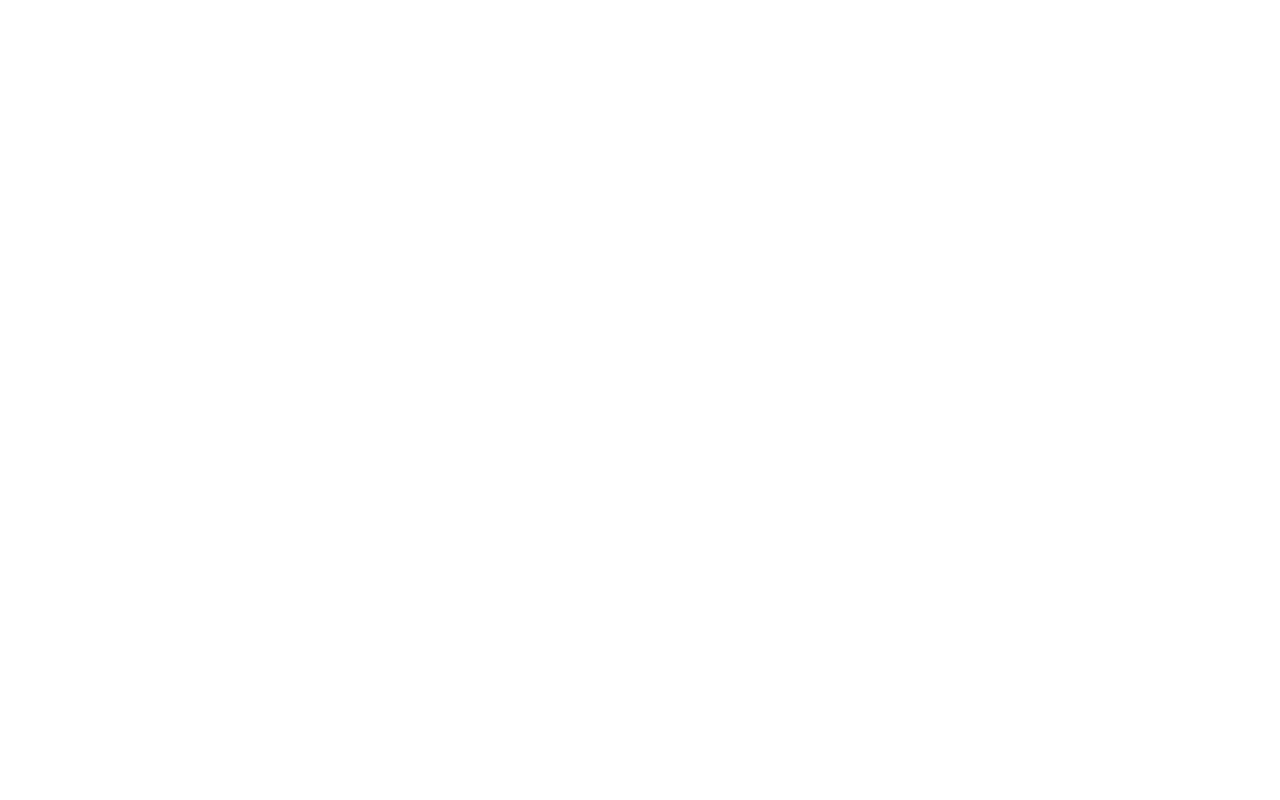
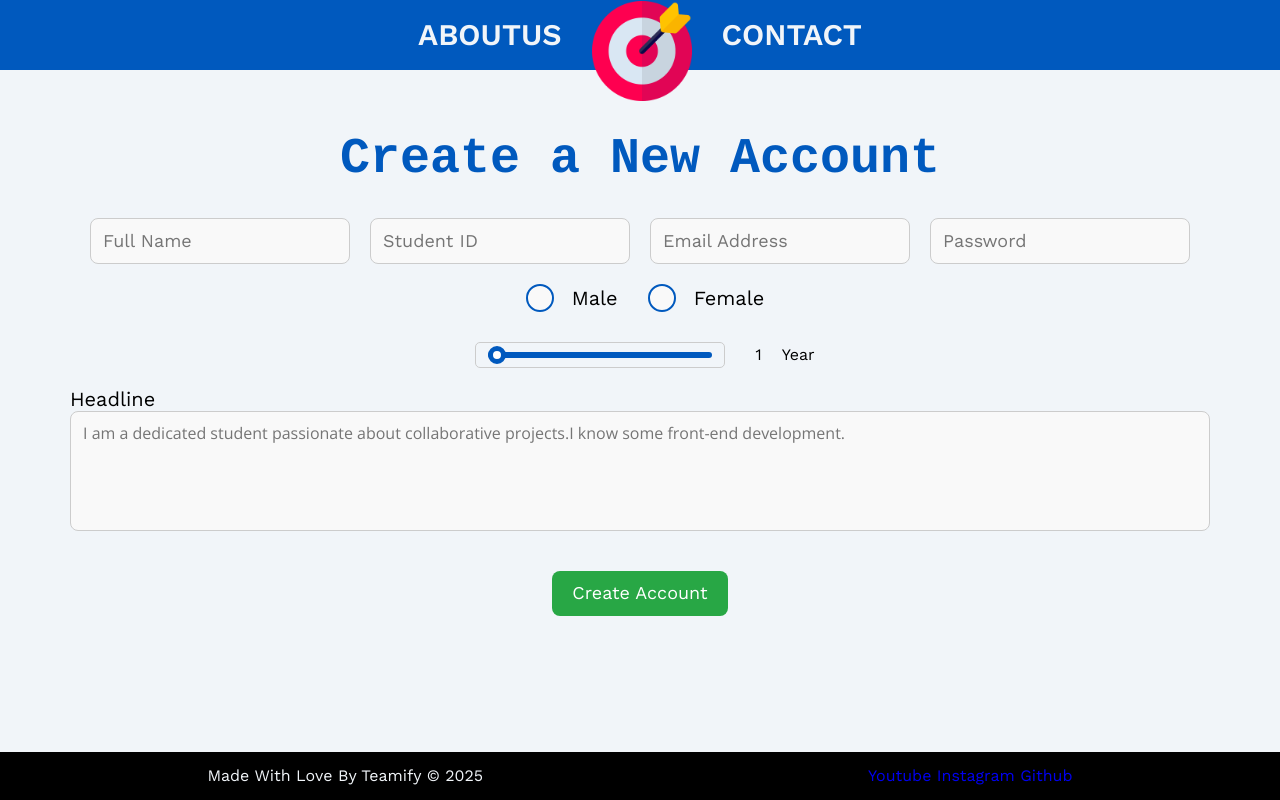
Before and after one commit to mohamedali-devx/teamify, a plain HTML site: page register.html in a window 1280 px wide. Drawn offline with nearby package versions, Linux system fonts and the light colour scheme; a web font is replaced by a local one.

Commit message:
register page

```diff
--- a/css/master.css
+++ b/css/master.css
@@ -1,6 +1,6 @@
 /* Start Variables */
 :root {
-    --main-color: #0075ff;
+    --main-color: #0059be;
     --secondary-color: #ff6a00;
     --confirm-color: #28a745;
     --back-color: #f1f5f9;
@@ -92,22 +92,33 @@ nav ul li a {
 
 
 .landing {
-    padding: 100px 0;
+    padding: 70px 0;
     display: flex;
     flex-direction: column;
     align-items: center;
     text-align: center;
 }
 .landing h2 {
-    font-size: 50px;
+    font-size: 70px;
     color: var(--main-color);
-    margin-bottom: 20px;
+    margin-bottom: 30px;
+    font-family: 'Edu NSW ACT Cursive', Courier, monospace;
 }
 .landing p {
     font-size: 20px;
     color: #555;
     max-width: 600px;
     margin-bottom: 30px;
+}
+.login {
+    padding: 50px 0;
+    display: flex;
+    flex-direction: column;
+    align-items: center;
+    border: 1px solid #ccc;
+    border-radius: 10px;
+    box-shadow: 0 0 5px 0.1px gray;
+    background-color: var(--back-color);
 }
 .login form{
     display: flex;
--- /dev/null
+++ b/css/register.css
@@ -0,0 +1,295 @@
+/* Start Variables */
+:root {
+    --main-color: #0059be;
+    --secondary-color: #ff6a00;
+    --confirm-color: #28a745;
+    --back-color: #f1f5f9;
+    --transparent-color: rgb(15 116 143 / 70%);
+}
+/* End Variables */
+/* Start Global Rules */
+* {
+    box-sizing: border-box;
+    margin: 0;
+    padding: 0;
+}
+html {
+    scroll-behavior: smooth;
+}
+body {
+    font-family: "Work Sans", sans-serif;
+    background-color: #f1f5f9;
+    margin: 0;
+}
+.container {
+    padding: 0 15px;
+    margin: 0 auto;
+    min-height: 90px;
+}
+a {
+    text-decoration: none;
+}
+ul {
+    list-style: none;
+}
+.page {
+    min-height: 100vh;
+}
+/* Small */
+@media (min-width: 768px) {
+    .container {
+        width: 750px;
+    }
+}
+/* Mediam */
+@media (min-width: 992px) {
+    .container {
+        width: 970px;
+    }
+}
+/* Large */
+@media (min-width: 1200px) {
+    .container {
+        width: 1170px;
+    }
+}
+/* End Global Rules */
+
+
+body {
+    background-color: var(--back-color);
+}
+
+
+header {
+    height: 70px;
+    background-color: var(--main-color);
+}
+nav ul {
+    height: 70px;
+    display: flex;
+    flex-direction: row;
+    flex-wrap: nowrap;
+    align-items: center;
+    justify-content: center;
+}
+nav ul li {
+    margin: 0 15px;
+}
+nav ul li a {
+    color: var(--back-color);
+    font-size: 30px;
+    font-weight: 600;
+    text-transform: uppercase;
+}
+.logo {
+    position: relative;
+    top: 20px;
+}
+.logo img {
+    width: 100px;
+}
+
+
+
+
+.register-section {
+    padding: 60px 0;
+}
+.register-container {
+    max-width: 600px;
+    margin-bottom: 30px;
+}
+.register-section h2 {
+    text-align: center;
+    margin-bottom: 20px;
+    color: var(--main-color);
+    font-family: 'Edu NSW ACT Cursive', Courier, monospace;
+    font-size: 50px;
+}
+
+
+
+.register-section form {
+    display: flex;
+    flex-direction: column;
+    justify-content: center;
+    align-items: center;
+    width: 100%;
+}
+.register-section form button {
+    margin: 40px 10px 10px 10px;
+    padding: 12px 20px;
+    font-size: 18px;
+    border-radius: 8px;
+    border: none;
+    background-color: var(--confirm-color);
+    color: #fff;
+    cursor: pointer;
+}
+.register-section form input {
+    margin: 10px;
+    padding: 12px;
+    font-size: 18px;
+    border-radius: 8px;
+    border: 1px solid #ccc;
+    background-color: #f9f9f9;
+    outline: none;
+    transition: 0.3s;
+}
+.register-section form button:hover {
+    background-color: var(--secondary-color);
+}
+textarea,
+.register-section form input {
+    transition: 0.3s;
+}
+.info {
+    display: flex;
+    flex-direction: row;
+    flex-wrap: wrap;
+    align-items: center;
+    justify-content: center ;
+}
+
+.year {
+    display: flex;
+    gap: 20px;
+    margin: 10px 0;
+    align-items: center;
+    justify-content: center;
+}
+.year input[type="range"] {
+    -webkit-appearance: none;
+    width: 250px;
+    height: 6px;
+    border-radius: 5px;
+    background: var(--back-color);
+    outline: none;
+    cursor: pointer;
+}
+
+.year input[type="range"]::-webkit-slider-runnable-track {
+    height: 6px;
+    background: var(--main-color);
+    border-radius: 5px;
+}
+
+.year input[type="range"]::-moz-range-track {
+    height: 6px;
+    background: var(--main-color);
+    border-radius: 5px;
+}
+
+/* Thumb */
+.year input[type="range"]::-webkit-slider-thumb {
+    -webkit-appearance: none;
+    width: 18px;
+    height: 18px;
+    background: white;
+    border: 5px solid var(--main-color);
+    border-radius: 50%;
+    cursor: pointer;
+    margin-top: -6px;
+}
+
+.year input[type="range"]::-moz-range-thumb {
+    width: 18px;
+    height: 18px;
+    background: white;
+    border: 3px solid var(--main-color);
+    border-radius: 50%;
+    cursor: pointer;
+}
+
+
+
+
+
+
+
+.gender {
+    display: flex;
+    gap: 20px;
+    align-items: center;
+    justify-content: center;
+}
+
+.gender label {
+    display: flex;
+    align-items: center;
+    gap: 8px;
+    font-size: 20px;
+    cursor: pointer;
+}
+
+.gender input[type="radio"] {
+    appearance: none;
+    -webkit-appearance: none;
+    -moz-appearance: none;
+
+    width: 20px;
+    height: 20px;
+    border: 2px solid var(--main-color);
+    border-radius: 50%;
+    cursor: pointer;
+    position: relative;
+    transition: 0.3s;
+}
+.gender input[type="radio"]:checked {
+    background-color: var(--main-color);
+}
+
+
+
+
+
+
+
+textarea:focus,
+.register-section form input:focus {
+    border-color: #0075ff;
+    background-color: #fff;
+    box-shadow: 0 0 5px rgba(0, 117, 255, 0.4);
+}
+
+.headline {
+    font-size: 20px;
+    width: 100%;
+}
+textarea {
+    display: flex;
+    width: 100%;
+    height: 120px;
+    padding: 12px;
+    border-radius: 8px;
+    border: 1px solid #ccc;
+    resize: none;
+    font-size: 16px;
+    font-family: "Open Sans", sans-serif;
+    background-color: #f9f9f9;
+    outline: none;
+}
+
+
+footer {
+    display: flex;
+    flex-direction: row;
+    justify-content: space-around;
+    align-items: center;
+    margin-top: auto;
+    background-color: #000000;
+    padding: 15px;
+    text-align: center;
+    color: var(--back-color);
+    position: fixed;
+    bottom: 0;
+    width: 100%;
+}
+footer div {
+    font-size: 16px;
+}
+a:visited {
+    color: var(--back-color);
+    text-decoration: none;
+}
--- a/register.html
+++ b/register.html
@@ -0,0 +1,93 @@
+<!DOCTYPE html>
+<html>
+    <head>
+        <title>Teamify - Register</title>
+        <meta charset="UTF-8">
+        <meta name="description" content="Register a new account on Teamify to start forming balanced teams for university projects.">
+        <meta name="keywords" content="Teamify, University, Teams, Projects, Students, Register">
+        <meta name="viewport" content="width=device-width, initial-scale=1.0">
+        <!--Render All Elements Normally -->
+        <link rel="stylesheet" href="css/normalize.css">
+        <!-- Font Awesome Library -->
+        <link rel="stylesheet" href="https://cdnjs.cloudflare.com/ajax/libs/font-awesome/6.5.2/css/all.min.css">
+        <!-- Main Template CSS File -->
+        <link rel="stylesheet" href="css/register.css">
+        <!-- Framework CSS File -->
+        <link rel="stylesheet" href="css/framework.css">
+        <!-- Google Fonts-->
+        <link rel="preconnect" href="https://fonts.googleapis.com">
+        <link rel="preconnect" href="https://fonts.gstatic.com" crossorigin>
+        <link href="https://fonts.googleapis.com/css2?family=Edu+NSW+ACT+Cursive:wght@603&family=Glass+Antiqua&family=Norican&family=Open+Sans:ital,wght@0,300..800;1,300..800&family=Roboto:ital,wght@0,100..900;1,100..900&family=Work+Sans:ital,wght@0,100..900;1,100..900&display=swap" rel="stylesheet">
+    </head>
+    <body>
+        <!-- Start Header -->
+        <header>
+            <div class="container">
+                <nav>
+                    <ul class="d-flex align-center">
+                        <li><a href="about.html">AboutUs</a></li>
+                        <li>
+                            <a href="index.html" class="logo ">
+                                <img src="media/images/logo.png" alt="Teamify Logo">
+                            </a>
+                        </li>
+                        <li><a href="contact.html">Contact</a></li>
+                    </ul>
+                </nav>
+            </div>
+        </header>
+        <!-- End Header -->
+        <!-- Start Register Section -->
+        <div class="register-section">
+            <div class="container">
+                <h2>Create a New Account</h2>
+                <form action="" method="POST">
+                    <div class="info">
+                        <input type="text" name="fullname" placeholder="Full Name" required>
+                        <input type="text" name="student_id" placeholder="Student ID" required>
+                        <input type="email" name="email" placeholder="Email Address" required>
+                        <input type="password" name="password" placeholder="Password" required>
+                    </div>
+                    <div class="gender">
+                        <label>
+                            <input type="radio" name="gender" value="male" required>
+                            <span>Male</span>
+                        </label>
+                        <label>
+                            <input type="radio" name="gender" value="female">
+                            <span>Female</span>
+                        </label>
+                    </div>
+                    <div class="year">
+                        <input type="range" name="year" min="1" max="4" value="1" step="1" oninput="this.nextElementSibling.value = this.value">
+                        <output>1</output> <p>Year</p>
+                    </div>
+                    <div class="headline">
+                        <label for="headline">Headline</label>
+                        <textarea name="headline" placeholder="I am a dedicated student passionate about collaborative projects.I know some front-end development."></textarea>
+                    </div>
+                    <button type="submit">Create Account</button>
+                </form>
+            </div>
+        </div>
+        <!-- End Register Section -->
+        <!-- Start Footer -->
+        <footer>
+            <p class="copyright">
+                Made With Love By Teamify © 2025
+            </p>
+            <div class="social">
+                <a target="_blank" href="https://youtube.com/@mony7859?si=ritKdiTrvNmpd9ij">
+                Youtube
+                </a>
+                <a target="_blank" href="https://www.instagram.com/mohamedali.dev">
+                Instagram
+                </a>
+                <a target="_blank" href="https://github.com/mohamedali-devx">
+                Github
+                </a>
+            </div>
+        </footer>
+        <!-- End Footer -->
+    </body>
+</html>
```
Also changed, not shown: index.html (+4 -4 lines).
